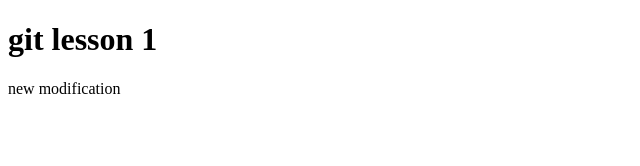
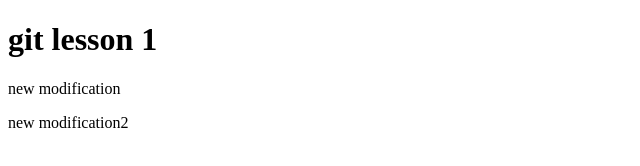
Before and after one commit to YuliaLisova/firstrep, a plain HTML site: page index.html in a window 1280 px wide. Shown: the whole page, without its empty margins (0-640 px from the left). Drawn offline with Linux system fonts and the light colour scheme.

Commit message:
second commit

```diff
--- a/index.html
+++ b/index.html
@@ -6,5 +6,6 @@
 <body>
 <h1>git lesson 1</h1>
 <p>new modification</p>
+<p>new modification2</p>
 </body>
 </html>
```
